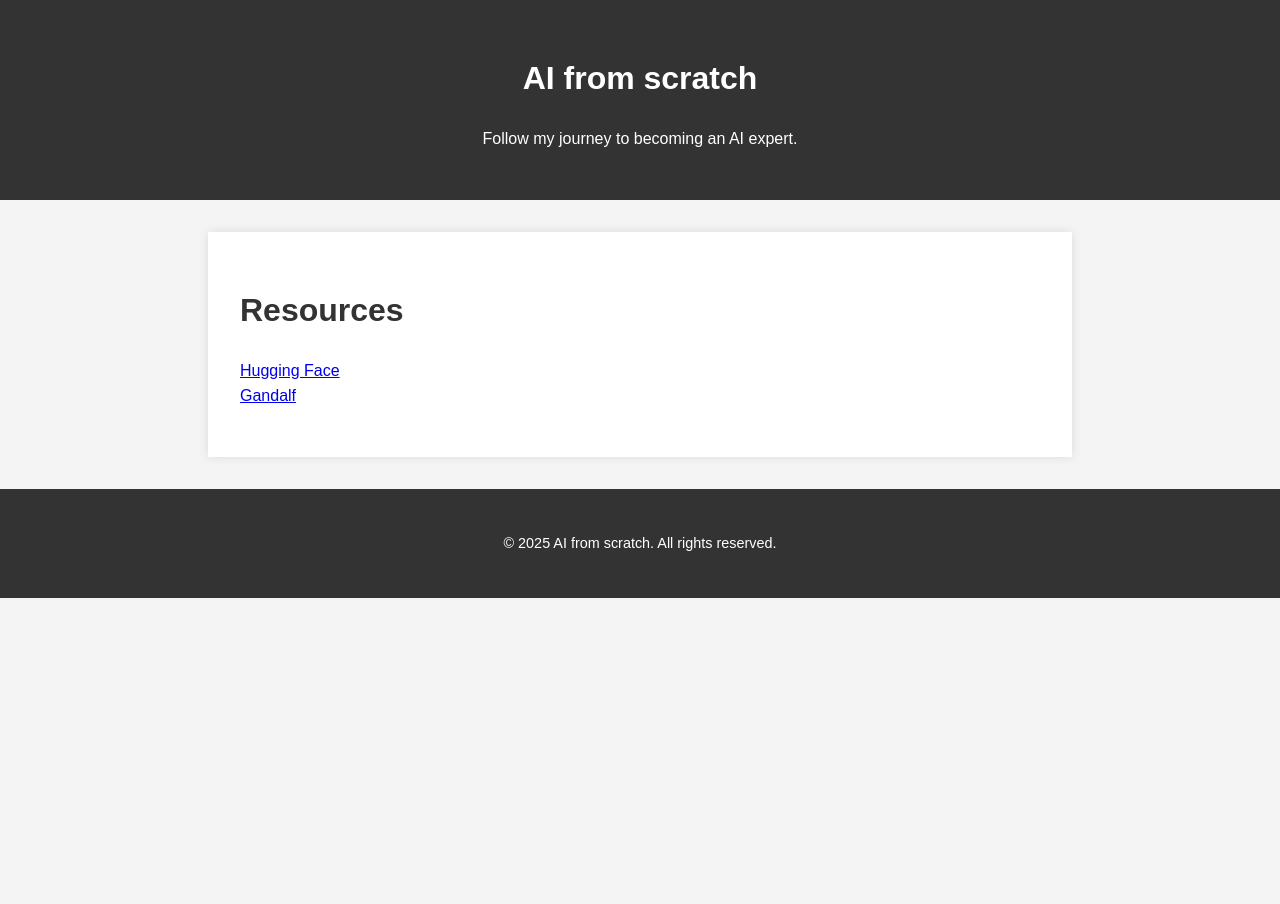
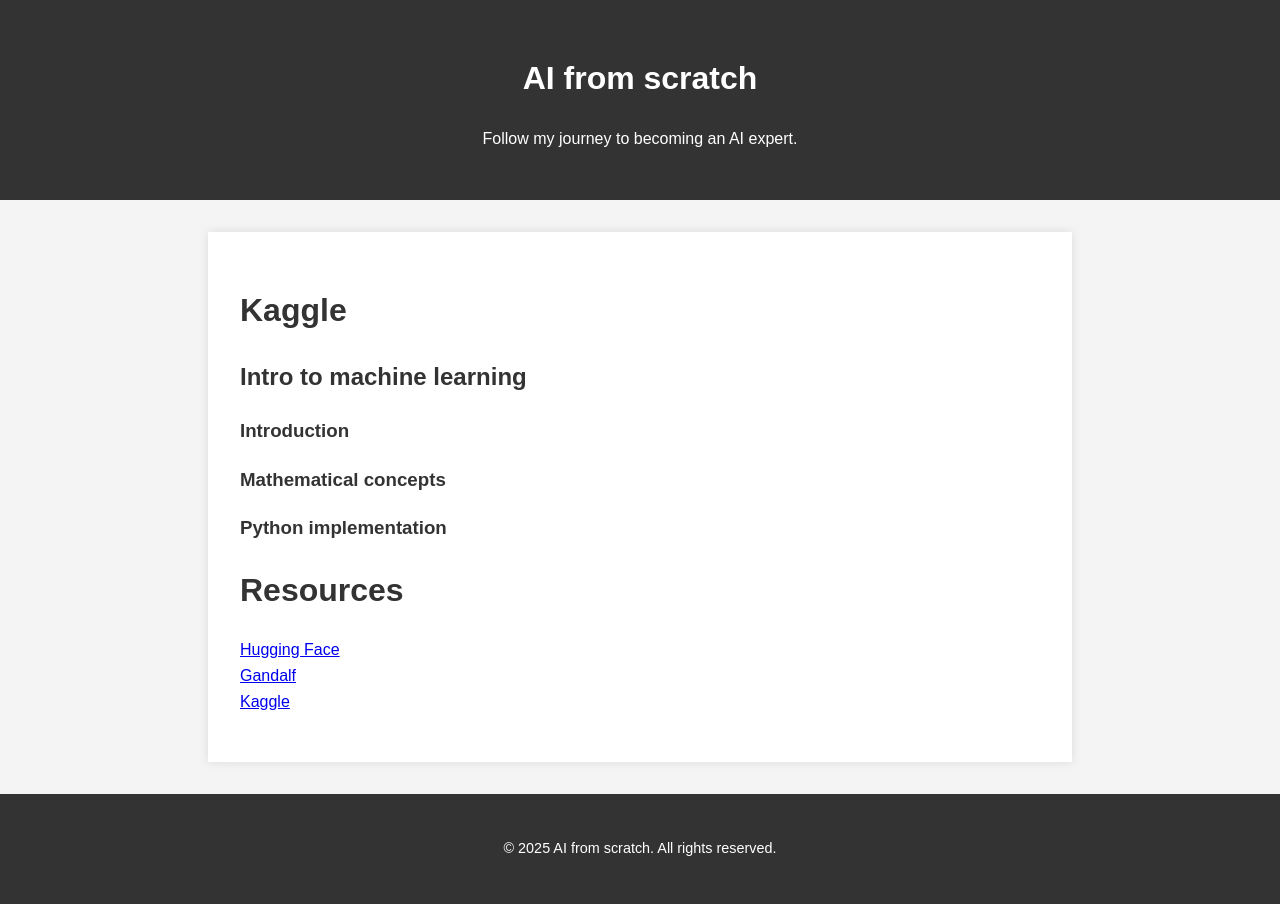
Before and after one commit to ai-paradox/ai-paradox.github.io, a Jekyll site: the page built from index.md, in a window 1280 px wide. Built offline with Jekyll 4.4.1, drawn with Linux system fonts in a browser that asks for light colours.

Commit message:
Update index.md

```diff
--- a/index.md
+++ b/index.md
@@ -2,8 +2,18 @@
 layout: default
 title: Home
 ---
+# Kaggle
+
+## Intro to machine learning
+
+### Introduction
+
+### Mathematical concepts
+
+### Python implementation
 
 # Resources
 
 [Hugging Face](https://huggingface.co/)
 [Gandalf](https://gandalf.lakera.ai/intro)
+[Kaggle](https://www.kaggle.com/)
```
